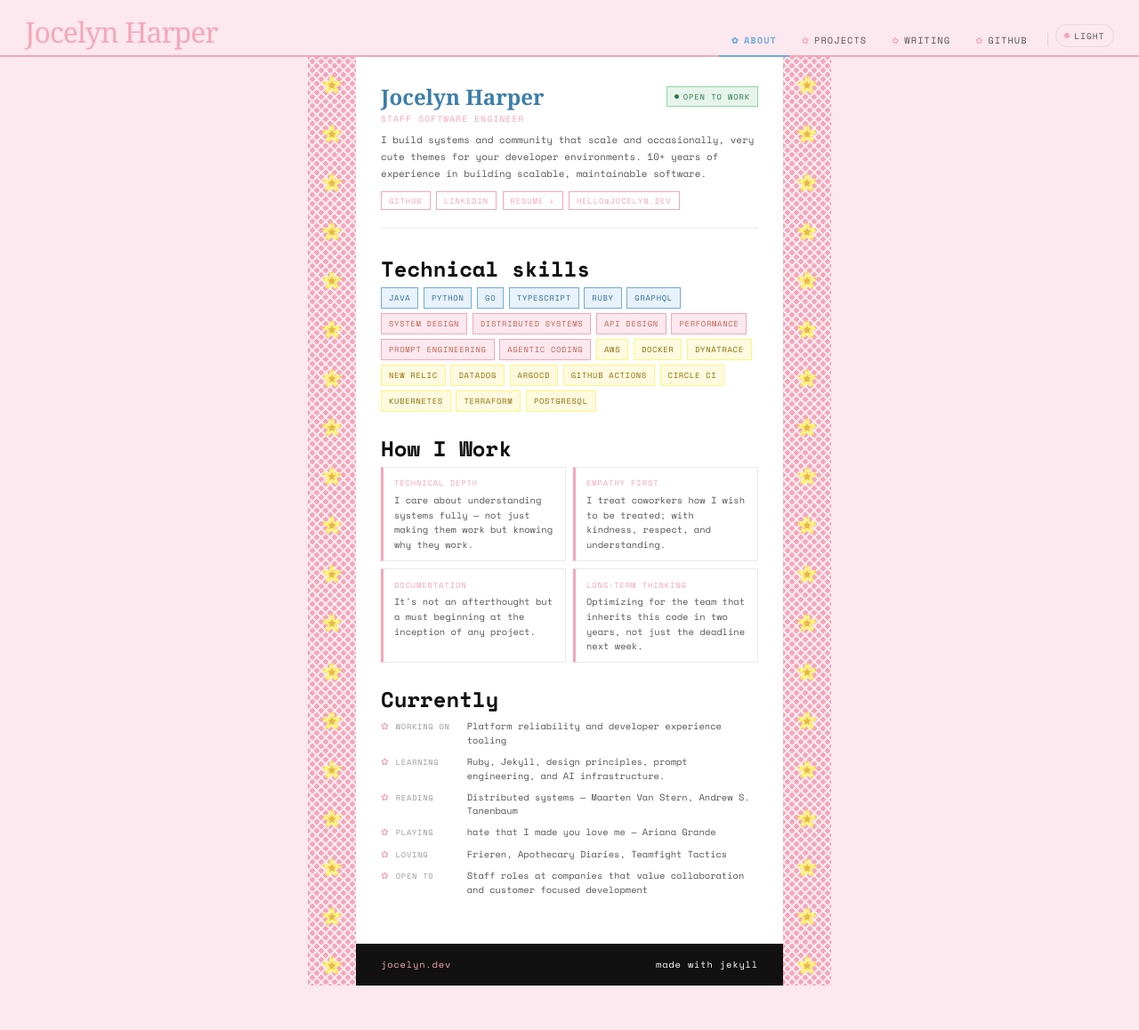
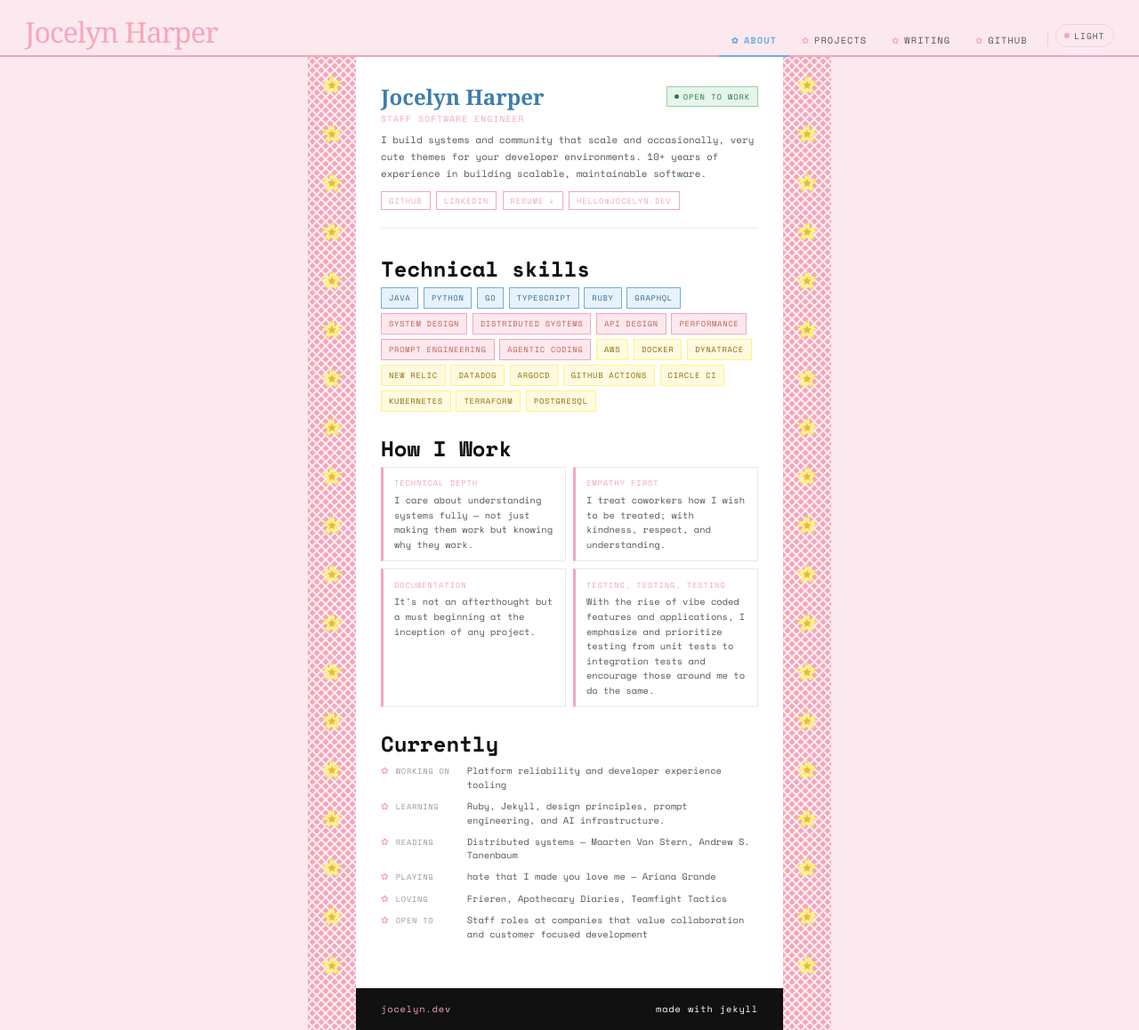
Before and after one commit to javawitch/javawitch.github.io, a Jekyll site: the page built from about.html, in a window 1280 px wide. Shown: the whole page at 89% size. Built offline with Jekyll 4.4.1, drawn with Linux system fonts in a browser that asks for light colours; before the commit the page ends 1108 px from its top, so only the background shows below that.

Commit message:
Updated the last card on how I work.

```diff
--- a/about.html
+++ b/about.html
@@ -76,8 +76,8 @@
       <p class="value-text">It's not an afterthought but a must beginning at the inception of any project.</p>
     </div>
     <div class="value-card">
-      <p class="value-label">Long-term thinking</p>
-      <p class="value-text">Optimizing for the team that inherits this code in two years, not just the deadline next week.</p>
+      <p class="value-label">Testing, Testing, TESTING</p>
+      <p class="value-text">With the rise of vibe coded features and applications, I emphasize and prioritize testing from unit tests to integration tests and encourage those around me to do the same.</p>
     </div>
   </div>
 </div>
```
